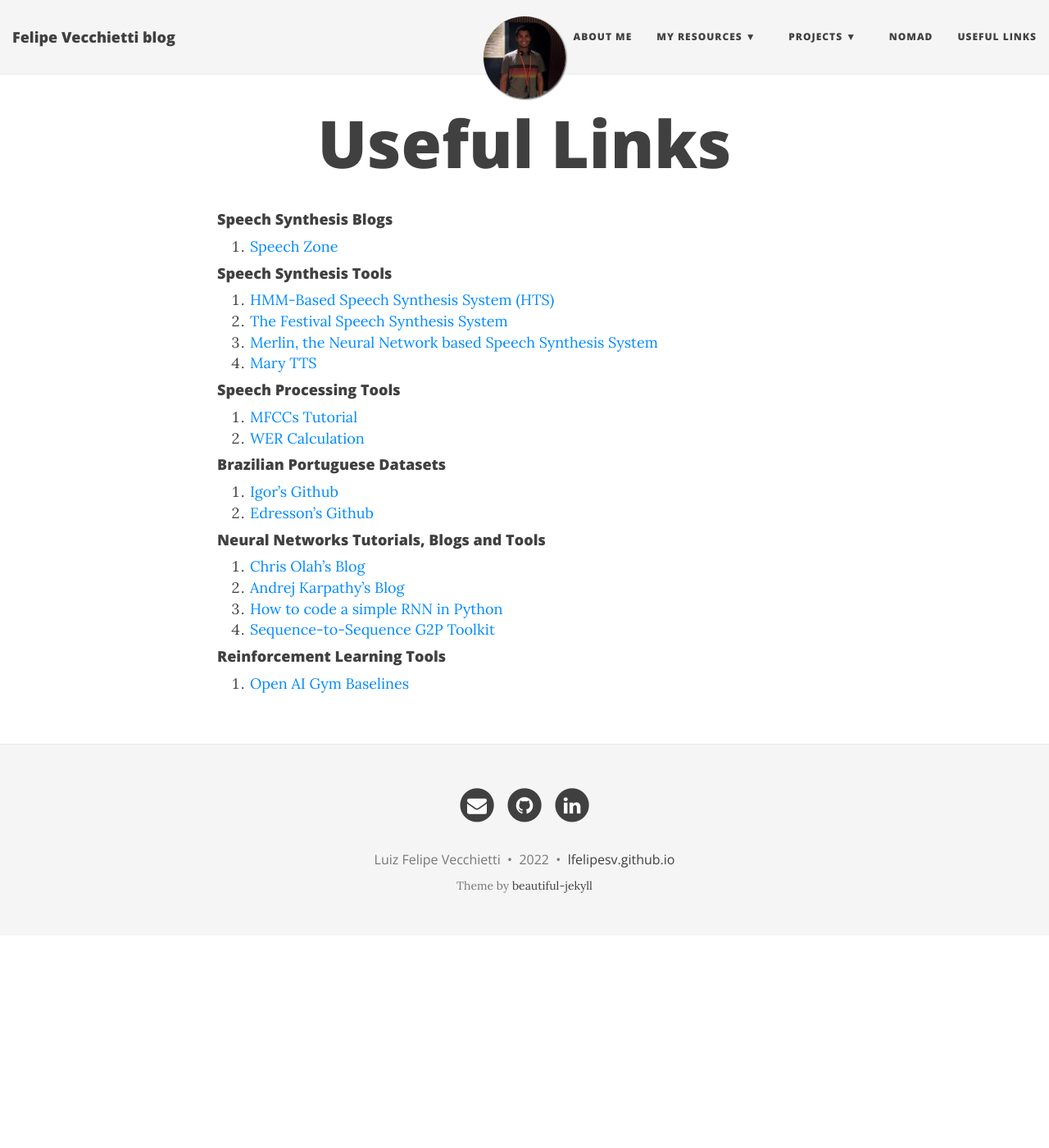
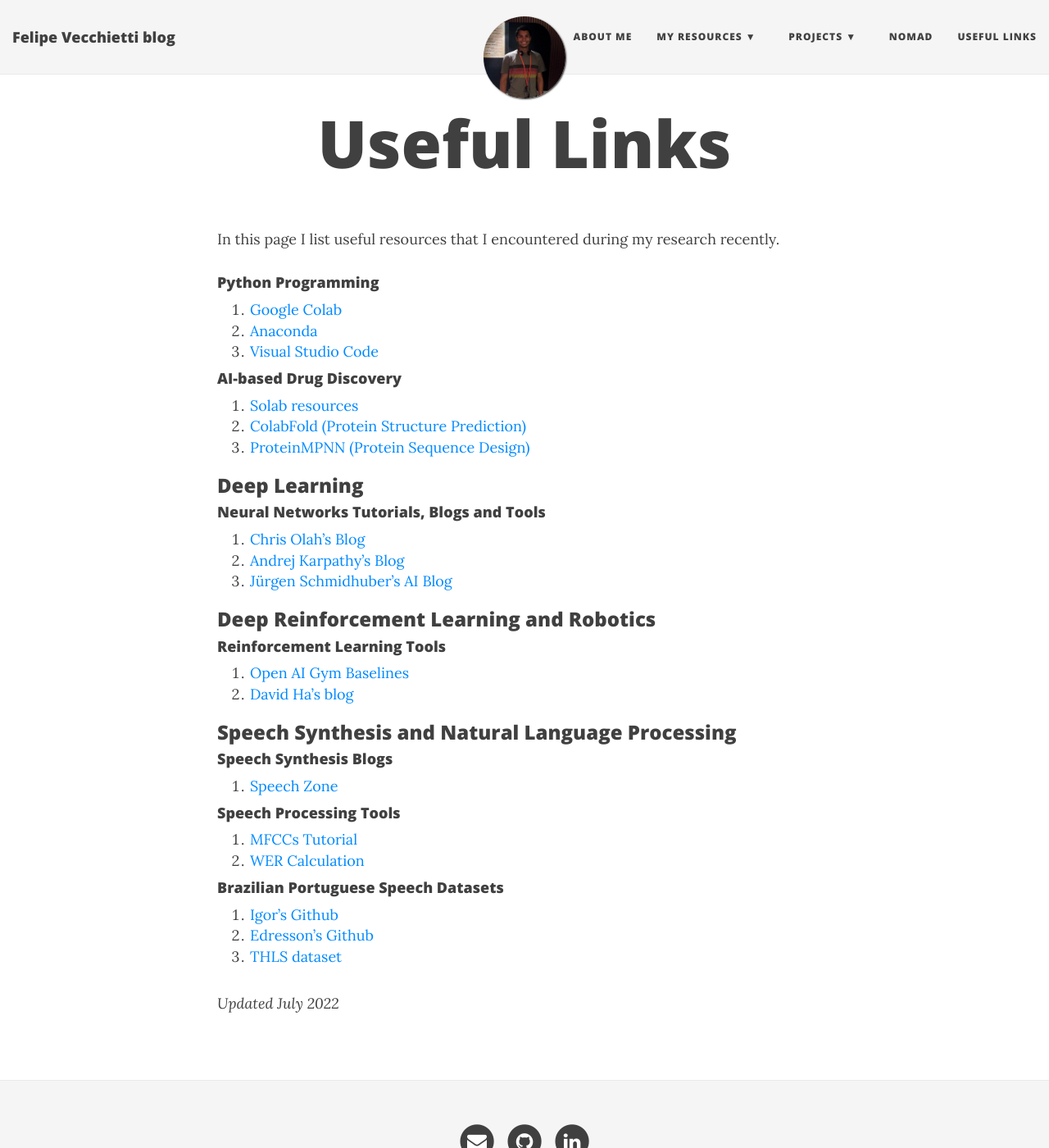
Before and after one commit to lfelipesv/lfelipesv.github.io, a Jekyll site: the page built from usefullinks.md, in a window 1280 px wide and 1400 px high. Shown: the whole window at 82% size. Built offline with Jekyll 4.4.1, drawn with Linux system fonts in a browser that asks for light colours; nearby versions of some CDN libraries.

Commit message:
small update useful resources

```diff
--- a/usefullinks.md
+++ b/usefullinks.md
@@ -4,33 +4,49 @@ title: Useful Links
 subtitle:
 ---
 
+In this page I list useful resources that I encountered during my research recently.
+
+#### Python Programming
+
+1. [Google Colab](https://colab.research.google.com/)
+2. [Anaconda](https://www.anaconda.com/products/distribution)
+3. [Visual Studio Code](https://code.visualstudio.com/)
+
+#### AI-based Drug Discovery
+
+1. [Solab resources](https://site.solab.org/resources)
+2. [ColabFold (Protein Structure Prediction)](https://colab.research.google.com/github/sokrypton/ColabFold/blob/main/AlphaFold2.ipynb#scrollTo=kOblAo-xetgx)
+3. [ProteinMPNN (Protein Sequence Design)](https://huggingface.co/spaces/simonduerr/ProteinMPNN)
+
+### Deep Learning
+
+#### Neural Networks Tutorials, Blogs and Tools
+
+1. [Chris Olah's Blog](http://colah.github.io/)
+2. [Andrej Karpathy's Blog](http://karpathy.github.io/)
+3. [Jürgen Schmidhuber's AI Blog](https://people.idsia.ch/~juergen/blog.html)
+
+### Deep Reinforcement Learning and Robotics
+
+#### Reinforcement Learning Tools
+1. [Open AI Gym Baselines](https://github.com/openai/baselines)
+2. [David Ha's blog](https://blog.otoro.net/)
+
+### Speech Synthesis and Natural Language Processing
+
 #### Speech Synthesis Blogs
 
 1. [Speech Zone](http://www.speech.zone/)
-
-#### Speech Synthesis Tools
-
-1. [HMM-Based Speech Synthesis System (HTS)](http://hts.sp.nitech.ac.jp/)
-2. [The Festival Speech Synthesis System](http://www.cstr.ed.ac.uk/projects/festival/)
-3. [Merlin, the Neural Network based Speech Synthesis System](https://github.com/CSTR-Edinburgh/merlin)
-4. [Mary TTS](http://mary.dfki.de/download/)
 
 #### Speech Processing Tools
 
 1. [MFCCs Tutorial](http://practicalcryptography.com/miscellaneous/machine-learning/guide-mel-frequency-cepstral-coefficients-mfccs/)
 2. [WER Calculation](https://martin-thoma.com/word-error-rate-calculation/)
 
-#### Brazilian Portuguese Datasets
+#### Brazilian Portuguese Speech Datasets
 
 1. [Igor's Github](https://igormq.github.io/datasets/)
 2. [Edresson's Github](https://github.com/Edresson/TTS-Portuguese-Corpus)
+3. [THLS dataset](https://lfelipesv.github.io/2018-10-23-thls-dataset/)
 
-#### Neural Networks Tutorials, Blogs and Tools
-
-1. [Chris Olah's Blog](http://colah.github.io/)
-2. [Andrej Karpathy's Blog](http://karpathy.github.io/)
-3. [How to code a simple RNN in Python](https://iamtrask.github.io//2015/11/15/anyone-can-code-lstm/)
-4. [Sequence-to-Sequence G2P Toolkit](https://github.com/cmusphinx/g2p-seq2seq)
-
-#### Reinforcement Learning Tools
-1. [Open AI Gym Baselines](https://github.com/openai/baselines)
+_Updated July 2022_
```
